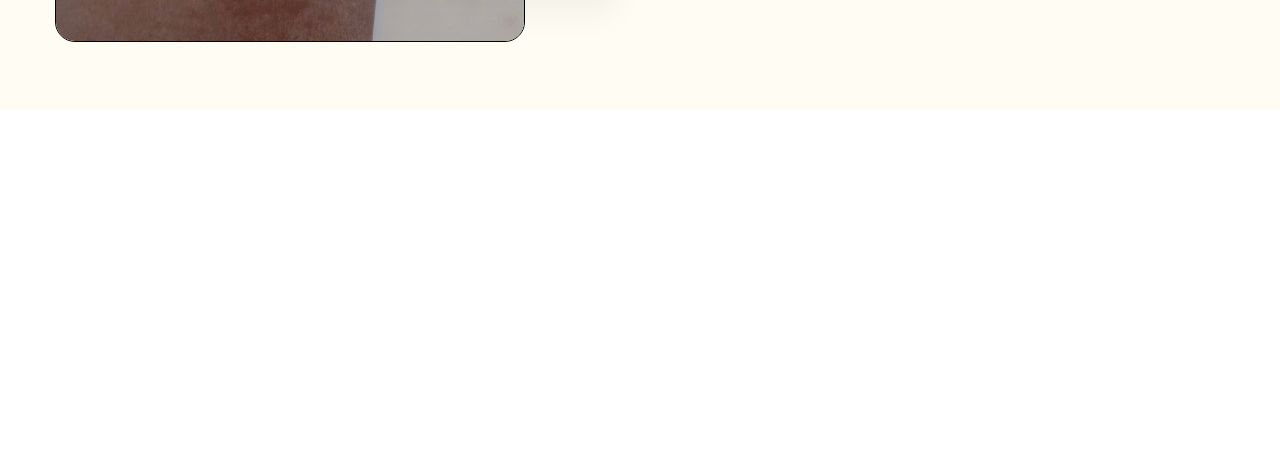
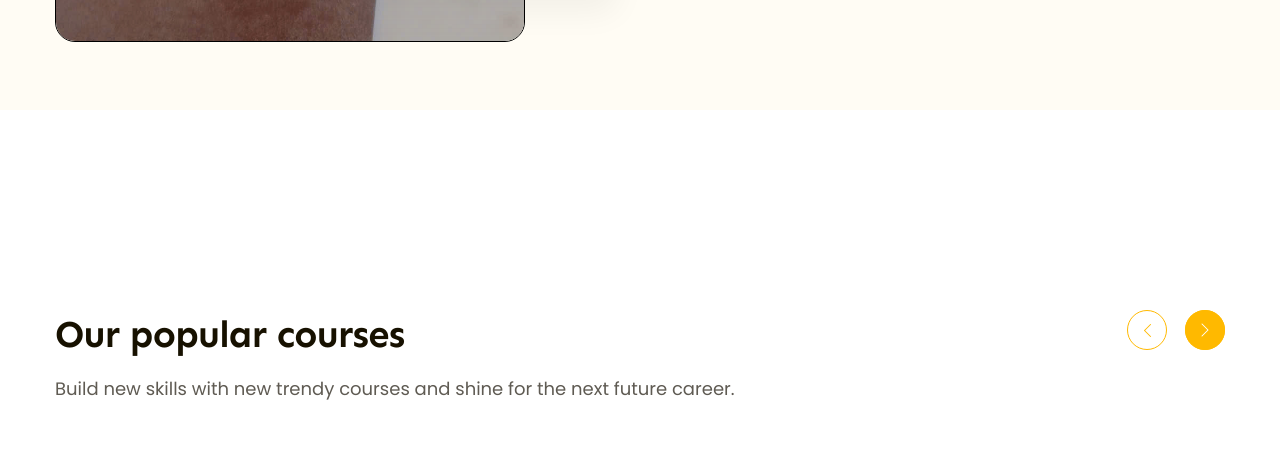
Before and after one commit to nguong-dung/figma-to-html, a plain HTML site: page index.html in a window 1280 px wide. Shown: the part 793-1265 px from the top of the page. Drawn offline with Linux system fonts and the light colour scheme.

Commit message:
p5 test popular

```diff
--- a/assets/css/style.css
+++ b/assets/css/style.css
@@ -43,6 +43,15 @@ a {
 
 .btn:hover {
   opacity: 0.7;
+}
+
+.heading-c2 {
+  color: #171100;
+  font-family: var(--font-heading);
+  font-size: 3.8rem;
+  font-weight: 700;
+  line-height: 1.27;
+  letter-spacing: -0.76px;
 }
 
 /* ============header========== */
@@ -252,10 +261,46 @@ a {
   font-weight: 700;
   line-height: 1.23;
 }
-.hero .stats strong:nth-child(2){
+.hero .stats strong:nth-child(2) {
   margin-left: 28px;
 }
 
-.hero .stats{
+.hero .stats {
   margin-top: 8px;
 }
+
+/* ============popular========== */
+.popular {
+  padding: 65px 0;
+  margin-top: 135px;
+}
+
+.popular-top {
+  display: flex;
+  justify-content: space-between;
+}
+
+.popular-top .desc {
+  margin-top: 16px;
+  color: #5f5b53;
+  font-size: 1.8rem;
+  font-style: normal;
+  line-height: 1.67;
+}
+
+.popular-top .control-btn {
+  background-color: transparent;
+  display: flex;
+  justify-content: center;
+  align-items: center;
+  width: 40px;
+  height: 40px;
+  border-radius: 50%;
+  border: 1px solid var(--primary-color);
+  cursor: pointer;
+}
+
+.popular-top .controls{
+  display: flex;
+  gap: 18px;
+}
--- a/index.html
+++ b/index.html
@@ -49,6 +49,7 @@
     </header>
     <!-- main -->
     <main>
+      <!-- hero -->
       <div class="hero">
         <div class="main-content">
           <div class="body">
@@ -127,6 +128,27 @@
           </div>
         </div>
       </div>
+      <!-- popular -->
+       <div class="popular">
+        <div class="main-content">
+          <div class="popular-top">
+            <!-- popular left -->
+            <div class="info">
+              <h2 class="heading-c2">Our popular courses</h2>
+              <p class="desc">Build new skills with new trendy courses and shine for the next future career.</p>
+            </div>
+            <!-- popular right -->
+             <div class="controls">
+              <button class="control-btn">
+                <img src="./assets/img/Vector 21.jpg" alt="">
+              </button>
+              <button class="control-btn">
+                <img src="./assets/img/Icon active.png" alt="">
+              </button>
+             </div>
+          </div>
+        </div>
+       </div>
     </main>
   </body>
 </html>
```
Also changed, not shown: assets/img/Icon active.png (added), assets/img/Vector 21.jpg (added).
